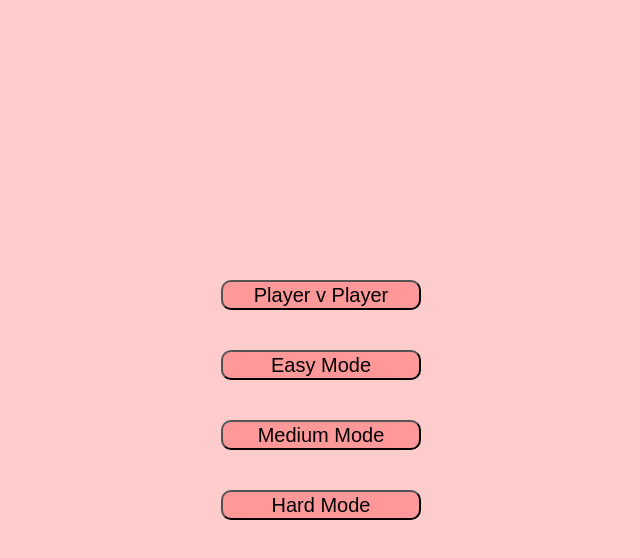
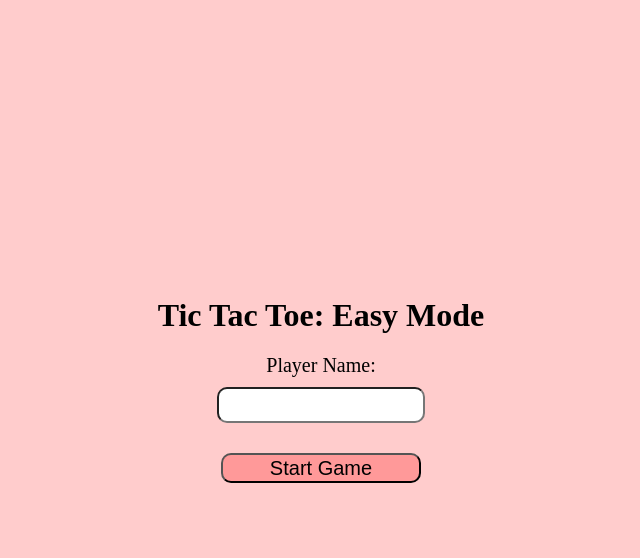
Before and after one commit to AntonHarbers/Odin-tic-tac-toe, a plain HTML site: page index.html in a window 1280 px wide. Both pictures are taken after a click on the button "Easy Mode". Shown: the whole page, without its empty margins (319-959 px from the left). Drawn offline with Linux system fonts and the light colour scheme.

Commit message:
Started implemnting AI mode

```diff
--- a/index.html
+++ b/index.html
@@ -22,6 +22,12 @@
         <input type="text" id="playerTwoNameInput">
         <button id="startBtn">Start Game</button>
     </div>
+    <div id="aiPregameScreen" class="hidden">
+        <h1>Tic Tac Toe: Easy Mode</h1>
+        <label for="playerOneNameInput">Player Name:</label>
+        <input type="text" id="playerOneNameInput">
+        <button id="startBtn">Start Game</button>
+    </div>
     <div id="gameScreen" class="hidden">
         <button id="mainMenuBtn">Back to Menu</button>
         <button id="restartBtn">Restart Game</button>
--- a/scripts/factory.js
+++ b/scripts/factory.js
@@ -77,6 +77,7 @@ export const displayController = (() => {
                 cell.dataset.row = i;
                 cell.dataset.col = j;
                 cell.addEventListener('click', (e) => {
+                    // add logic for AI
                     if (e.target.textContent !== '') return;
                     if (game.gameover) return;
                     const row = e.target.dataset.row;
--- a/scripts/script.js
+++ b/scripts/script.js
@@ -14,10 +14,41 @@ import {
     mediumButton,
     hardButton,
     selectModeScreen,
-    mainMenuButton
+    mainMenuButton,
+    aiPregameScreen,
 } from '/scripts/var.js'
 
+let difficulty = 'easy';
+
 mainMenuButton.addEventListener('click', () => {
+    returnToMainMenu();
+});
+
+pvpButton.addEventListener('click', () => {
+    startPvpMode();
+});
+
+startButton.addEventListener('click', () => {
+    startGame();
+});
+
+restartButton.addEventListener('click', () => {
+    restartGame();
+});
+
+easyButton.addEventListener('click', () => {
+    startAiMode('easy');
+});
+
+mediumButton.addEventListener('click', () => {
+    startAiMode('medium');
+});
+
+hardButton.addEventListener('click', () => {
+    startAiMode('hard');
+});
+
+const returnToMainMenu = () => {
     gameScreen.classList.add('hidden');
     gameScreen.classList.remove('flex');
     selectModeScreen.classList.add('flex');
@@ -38,16 +69,35 @@ mainMenuButton.addEventListener('click', () => {
     while (boardElement.firstChild) {
         boardElement.removeChild(boardElement.firstChild);
     }
-});
+}
 
-pvpButton.addEventListener('click', () => {
+const restartGame = () => {
+    gameboard.resetBoard();
+    game.currentTurn = 0;
+    game.gameover = false;
+    game.currentPlayer = game.player1;
+    boardElement.innerHTML = '';
+    displayController.paintBoard();
+    currentPlayerText.textContent = `${game.currentPlayer.name}'s turn`;
+}
+
+const startPvpMode = () => {
     selectModeScreen.classList.add('hidden');
     selectModeScreen.classList.remove('flex');
     pregameScreen.classList.add('flex');
     pregameScreen.classList.remove('hidden');
-});
+}
 
-startButton.addEventListener('click', () => {
+const startAiMode = (aiDifficulty) => {
+    //do the same thing as start pvp mode, only take one player name, set up easy AI
+    selectModeScreen.classList.add('hidden');
+    selectModeScreen.classList.remove('flex');
+    aiPregameScreen.classList.add('flex');
+    aiPregameScreen.classList.remove('hidden');
+    difficulty = aiDifficulty;
+}
+
+const startGame = () => {
     if (player1NameInput.value === '' || player2NameInput.value === '') {
         alert('Please enter a name for both players');
         return;
@@ -65,14 +115,4 @@ startButton.addEventListener('click', () => {
     pregameScreen.classList.add('hidden');
     pregameScreen.classList.remove('flex');
     currentPlayerText.textContent = `${game.currentPlayer.name}'s turn`;
-});
-
-restartButton.addEventListener('click', () => {
-    gameboard.resetBoard();
-    game.currentTurn = 0;
-    game.gameover = false;
-    game.currentPlayer = game.player1;
-    boardElement.innerHTML = '';
-    displayController.paintBoard();
-    currentPlayerText.textContent = `${game.currentPlayer.name}'s turn`;
-});
+}
--- a/scripts/var.js
+++ b/scripts/var.js
@@ -12,3 +12,4 @@ export const mediumButton = document.querySelector('#selectMediumModeBtn');
 export const hardButton = document.querySelector('#selectHardModeBtn');
 export const selectModeScreen = document.querySelector('#selectModeScreen');
 export const mainMenuButton = document.querySelector('#mainMenuBtn');
+export const aiPregameScreen = document.querySelector('#aiPregameScreen');
```
